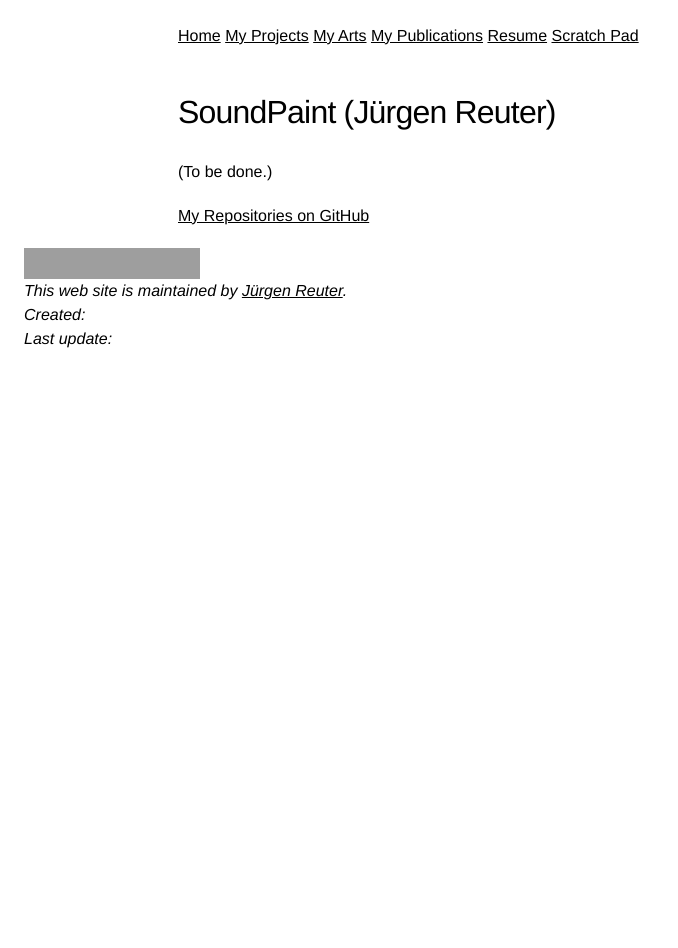
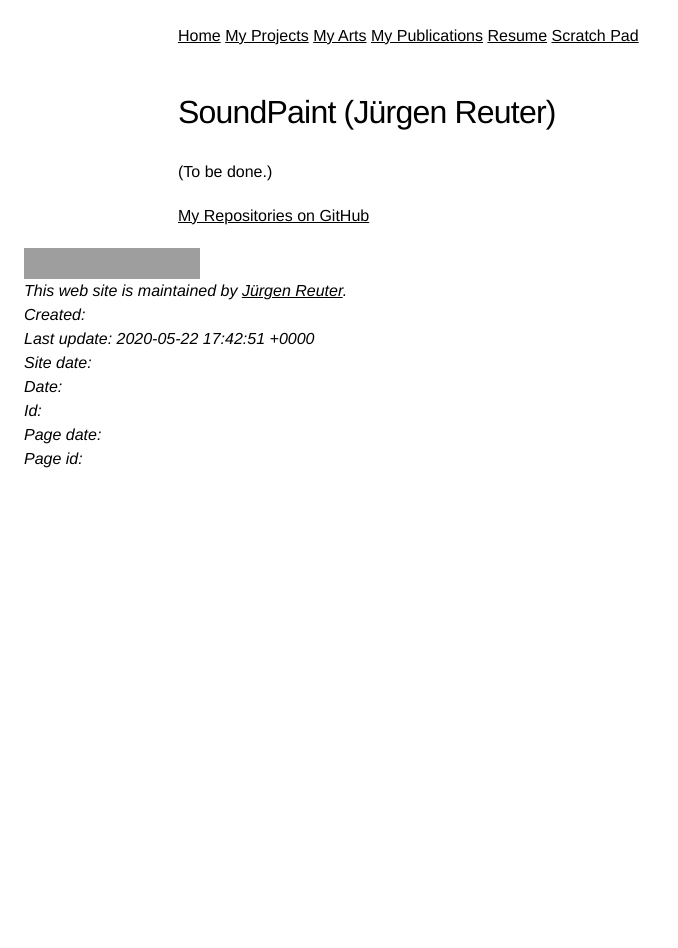
Before and after one commit to soundpaint/soundpaint.github.io, a Jekyll site: the page built from index.md, in a window 1280 px wide. Shown: the whole page, without its empty margins (0-678 px from the left). Built offline with Jekyll 4.4.1, drawn with Linux system fonts in a browser that asks for light colours; our own code applies the rules of GitHub Pages for plain Markdown files; grey boxes are pictures that could not be loaded.

```diff
--- a/_includes/_footer.html
+++ b/_includes/_footer.html
@@ -15,5 +15,10 @@
           This web site is maintained by
           <a href="https://www.juergen-reuter.de/">Jürgen Reuter</a>.<br />
           Created: {{ page.creationdate }}<br />
-          Last update: {{ page.date }}<br />
+          Last update: {{ site.time }}<br />
+          Site date: {{ site.date }}<br />
+          Date: {{ date }}<br />
+          Id: {{ id }}<br />
+          Page date: {{ page.date }}<br />
+          Page id: {{ page.id }}<br />
         </address>
```
